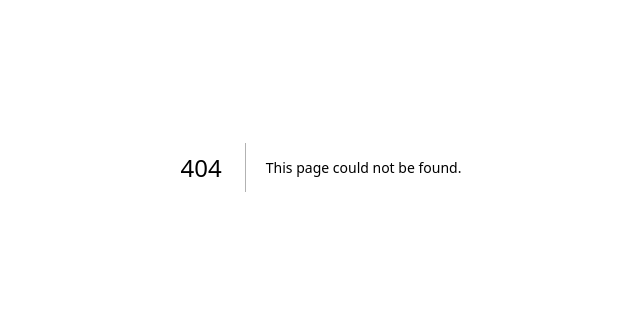
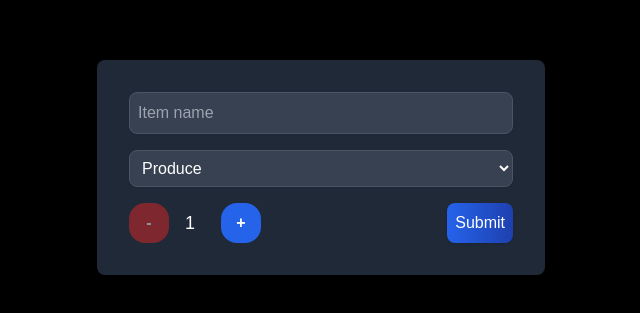
Before and after one commit to JohnPaolo18/cprg306-assignments, a Next.js app: page /week-5 in a window 1280 px wide. Before the commit this address had no page. Shown: the part 233-546 px from the top of the page, without its empty margins (319-959 px from the left). Built offline with nearby package versions, Linux system fonts and the light colour scheme.

Commit message:
added week 5
new item components, drop down button etc., added

```diff
--- a/app/page.js
+++ b/app/page.js
@@ -10,6 +10,8 @@ export default function Page() {
       <Link href="/week-3">Week 3 Assignment</Link>
       <br/>
       <Link href="/week-4">Week 4 Assignment</Link>
+      <br/>
+      <Link href="/week-5">Week 5 Assignment</Link>
     </main>
   );
 }
--- /dev/null
+++ b/app/week-5/new-item.js
@@ -0,0 +1,92 @@
+"use client";
+
+import { useState } from "react";
+
+export default function NewItem() {
+    const [quantity, setQuantity] = useState(1);
+
+    const increment = () => {
+        if (quantity < 20) {
+            setQuantity(quantity + 1);
+        }
+    };
+
+    const decrement = () => {
+        if (quantity > 1) {
+            setQuantity(quantity - 1);
+        }
+    };
+
+    const [category, setCategory] = useState('produce');
+    const [itemName, setItemName] = useState('');
+
+    const handleSubmit = (event) => {
+        event.preventDefault();
+        alert(`Added Item: ${itemName}\nQuantity: ${quantity}\nCategory: ${category}`);
+        console.log('submitted');
+    };
+
+    return (
+        <main className="flex justify-center items-center p-4 h-screen bg-black">
+            <div className="bg-gray-800 rounded-lg shadow-lg p-8 w-full max-w-md">
+                <form onSubmit={handleSubmit} className="flex flex-col gap-4">
+                    <input
+                        type="text"
+                        placeholder="Item name"
+                        value={itemName}
+                        onChange={(event) => setItemName(event.target.value)}
+                        className="p-2 bg-gray-700 text-white border border-gray-600 rounded-lg shadow-sm focus:outline-none focus:border-blue-500 focus:ring-1 focus:ring-blue-500"
+                    />
+                    <select
+                        value={category}
+                        onChange={(event) => setCategory(event.target.value)}
+                        className="p-2 bg-gray-700 text-white border border-gray-600 rounded-lg shadow-sm focus:outline-none focus:border-blue-500 focus:ring-1 focus:ring-blue-500"
+                    >
+                        <option value="produce">Produce</option>
+                        <option value="dairy">Dairy</option>
+                        <option value="bakery">Bakery</option>
+                        <option value="meat">Meat</option>
+                        <option value="frozen">Frozen foods</option>
+                        <option value="canned">Canned foods</option>
+                        <option value="dry">Dry Goods</option>
+                        <option value="beverages">Beverages</option>
+                        <option value="snacks">Snacks</option>
+                        <option value="household">Household</option>
+                        <option value="other">Other</option>
+                    </select>
+                    <div className="flex items-center justify-between gap-4">
+                        <div className="flex items-center gap-4">
+                            <button
+                                onClick={(event) => {
+                                    event.preventDefault();
+                                    decrement();
+                                }}
+                                className={`w-10 h-10 flex items-center justify-center bg-red-600 hover:bg-red-800 rounded-2xl text-white font-bold ${quantity <= 1 ? 'opacity-50 cursor-not-allowed' : ''}`}
+                                disabled={quantity <= 1}
+                            >
+                                -
+                            </button>
+                            <h1 className="w-5 text-lg font-normal text-white">{quantity}</h1>
+                            <button
+                                onClick={(event) => {
+                                    event.preventDefault();
+                                    increment();
+                                }}
+                                className={`w-10 h-10 flex items-center justify-center bg-blue-600 hover:bg-blue-800 rounded-2xl text-white font-bold ${quantity >= 20 ? 'opacity-50 cursor-not-allowed' : ''}`}
+                                disabled={quantity >= 20}
+                            >
+                                +
+                            </button>
+                        </div>
+                        <button
+                            type="submit"
+                            className="p-2 bg-gradient-to-r from-blue-600 to-blue-800 hover:from-blue-800 hover:to-blue-900 text-white rounded-lg shadow"
+                        >
+                            Submit
+                        </button>
+                    </div>
+                </form>
+            </div>
+        </main>
+    );
+}
--- /dev/null
+++ b/app/week-5/page.js
@@ -0,0 +1,10 @@
+import NewItem from "./new-item.js";
+
+export default function Page() {
+  return (
+    <main>
+      <h1 className="flex justify-center w-full" ></h1>
+      <NewItem />
+    </main>
+  );
+}
```
